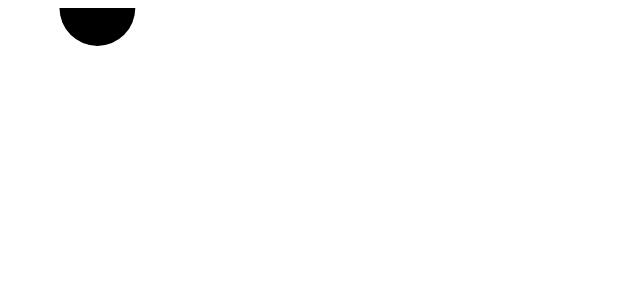
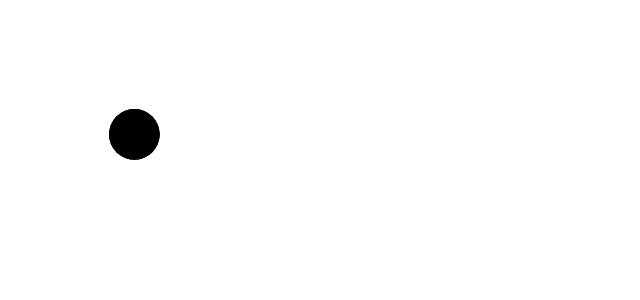
Before and after one commit to whitmank/minimap, a React (Vite) app: page / in a window 1280 px wide. Shown: the top 300 px of the page, without its empty margins (0-640 px from the left). Built offline with nearby package versions, Linux system fonts and the light colour scheme.

Commit message:
simulation ticks updating the DOM

```diff
--- a/src/App.tsx
+++ b/src/App.tsx
@@ -1,5 +1,6 @@
-import Graph from './components/Graph';
-import data from './assets/abc.json';
+import Graph from "./components/Graph";
+import data from "./assets/abc.json";
+import { SimulationNodeDatum } from "d3-force";
 
 // Interface for "Tab" object expected in the data file.
 export interface Tab {
@@ -7,14 +8,19 @@ export interface Tab {
   title: string;
   url: string;
 }
+// CustomNode == SimulationNodeDatum + Tab
+export interface CustomNode extends SimulationNodeDatum, Tab {
+}
+
 const tabArray: Tab[] = data.tabs;
+const nodeArray: CustomNode[] = tabArray;
 
 function App() {
   return (
     <>
-      <Graph tabArray={tabArray} />
+      <Graph nodeArray={nodeArray} />
     </>
-  )
+  );
 }
 
 export default App;
--- a/src/components/Graph.tsx
+++ b/src/components/Graph.tsx
@@ -1,34 +1,45 @@
-import { forceSimulation, SimulationNodeDatum } from "d3-force";
-import { Tab } from "../App.tsx";
+import { useEffect, useState } from "react";
+import { forceSimulation, forceX, forceY} from "d3-force";
+import { CustomNode } from "../App.tsx";
 
 // Define prop type for Graph()
 interface GraphProps {
-  tabArray: Tab[];
+  nodeArray: CustomNode[];
 }
 
-// CustomNode == SimulationNodeDatum + Tab
-interface CustomNode extends SimulationNodeDatum, Tab {
-  // index: number;
-  // name: string;
-  // title: string;
-  // url: string;
-  // vx: number;
-  // vy: number;
-  // x: number;
-  // y: number;
-}
+// Expects a CustomNode[] as a prop
+function Graph({ nodeArray }: GraphProps) {
+  // COMPONENT STATE
+  const [nodes, setNodes] = useState<CustomNode[]>(nodeArray);
 
-function Graph({ tabArray }: GraphProps) {
-  // convert Tab[] prop to CustomNode[] for use in force simulation
-  const nodeArray: CustomNode[] = tabArray;
-  // Create force simulation with the CustomNode[]
-  const sim = forceSimulation(nodeArray);
-  console.log(sim.nodes());
+  // RERENDER LOGIC
+  useEffect(() => {
+    // INITIAL SIMULATION CONDITIONS
+    const simulation = forceSimulation(nodes)
+      .force("x", forceX(10))
+      .force("y", forceY(10))
+
+
+
+    simulation.on("tick", () => {
+      setNodes([...simulation.nodes()])
+    });
+
+    return () => { simulation.stop() }
+
+  }, [nodeArray]);
+
+  console.log(nodes)
 
   return (
     <svg className="canvas" viewBox="0 0 100 100">
-      {sim.nodes().map((tab) => (
-        <circle id={tab.name} key={tab.index} cx={tab.x} cy={tab.y} r="3" />
+      {nodes.map((node) => (
+        <circle
+          id={node.name}
+          key={node.index}
+          r="2"
+          cx={node.x}
+          cy={node.y} />
       ))}
     </svg>
   );
```
